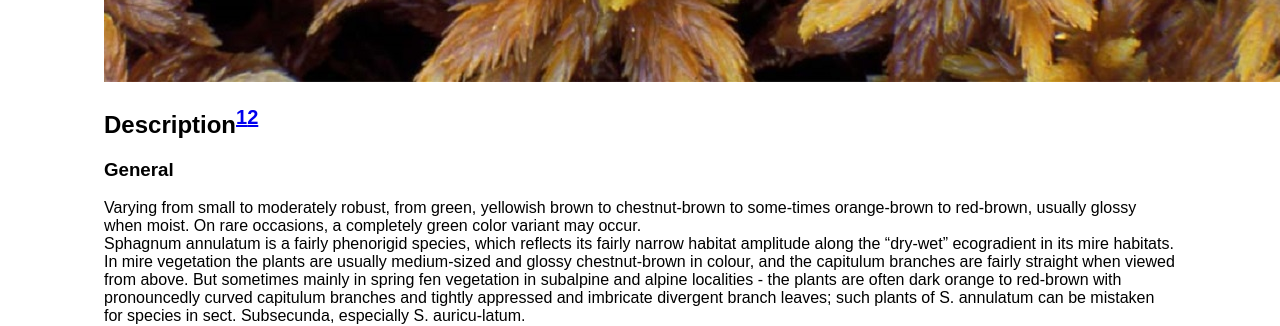
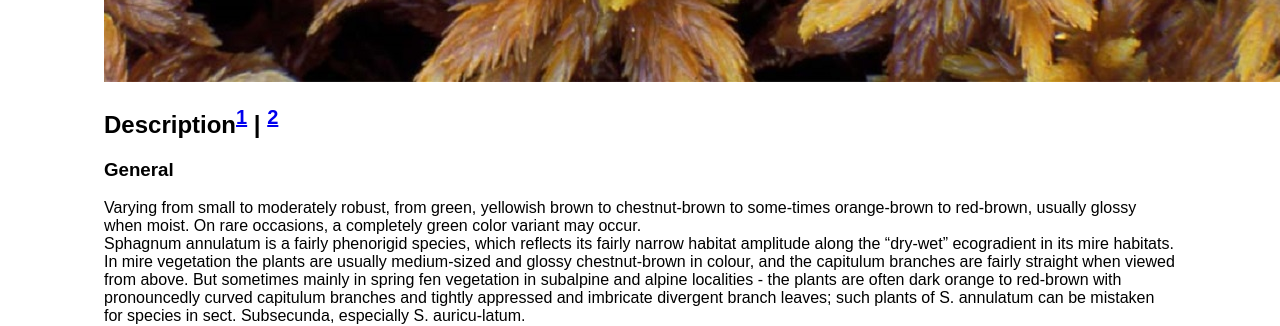
Before and after one commit to DanielESolbakk/Sphagnum-Field-Guide, a Jekyll site: the page built from Subgenus Cuspidata/Sphagnum annulatum/index.md, in a window 1280 px wide and 900 px high, scrolled down 1413 px. Shown: the part 149-475 px from the top of the window. Built offline with Jekyll 4.4.1, drawn with Linux system fonts in a browser that asks for light colours.

Commit message:
docs: add annotation separation

```diff
--- a/Subgenus Cuspidata/Sphagnum annulatum/index.md
+++ b/Subgenus Cuspidata/Sphagnum annulatum/index.md
@@ -9,7 +9,7 @@
 
 <img src="sphagnum-annulatum-foto-kjell-i-flatberg-.jpg" alt="Sphagnum annulatum photo by Kjell I. Flatberg" />
 
-## Description<sup><a href="#flatberg1988-annulatum">1</a></sup><sup><a href="#flatberg2015-annulatum">2</a></sup>
+## Description<sup><a href="#flatberg1988-annulatum">1</a></sup> | <sup><a href="#flatberg2015-annulatum">2</a></sup>
 
 ### General
 Varying from small to moderately robust, from green, yellowish brown to chestnut-brown to some-times orange-brown to red-brown, usually glossy when moist. On rare occasions, a completely green color variant may occur.
@@ -79,7 +79,9 @@
 
 <img src="stem-cross-section.png" loading="lazy" alt="Stem cross section" />
 
+------------------------------
 {% include lookalikes/lookalikes-complex-annulatum.html %}
+------------------------------
 
 ## **Sources: Text & Images**:
 
--- a/_includes/lookalikes/lookalikes-complex-annulatum.html
+++ b/_includes/lookalikes/lookalikes-complex-annulatum.html
@@ -8,7 +8,7 @@
 Capitula more clearly domed than in the other species, most often less clearly stellate, often without distinct terminal bud, and almost always with more curved branches in every sense of the word. Branch and branch leaves often sigmoid.<sup><a href="#flatberg2015-majus">1</a></sup>
 
 <img src="{{ '/assets/lookalikes/complex-annulatum/sphagnum-majus-plansje.png' | relative_url }}" loading="lazy" alt="Sphagnum majus plansje" />
-<sup><a href="#flatberg2015-majus">2</a></sup><sup><a href="#flatberg2015-majus-subsp-norvegicum">3</a></sup>
+<sup><a href="#flatberg2015-majus">2</a></sup> | <sup><a href="#flatberg2015-majus-subsp-norvegicum">3</a></sup>
 ↑ li = S. lindbergii | je = S. jensenii | man = S. majus var norvegicum | unmarked = S. majus (grayish ones = norvegicum)
 
 
```
